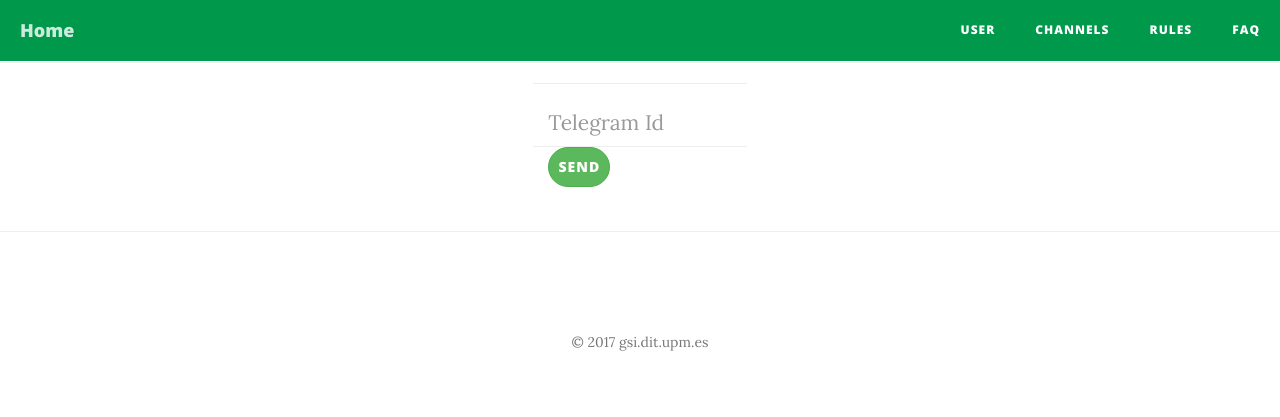
After one commit to carlosmg95/tfg, a PHP site: page /settelegramid.php in a window 1280 px wide. The commit adds this page. Shown: the top 417 px of the page. Run offline with PHP 8.4, Linux system fonts and the light colour scheme.

Commit message:
Set Telegram Id VC

```diff
--- a/www/css/custom.css
+++ b/www/css/custom.css
@@ -11,7 +11,7 @@
     padding: 5%;
 }
 
-.btn-create-channel, .btn-add, .btn-create-rule {
+.btn-create-channel, .btn-add, .btn-create-rule, .btn-telegram-id {
     border-radius: 24px;
     margin-bottom: 5%;
     padding: 5%;
--- /dev/null
+++ b/www/settelegramid.php
@@ -0,0 +1,105 @@
+<?php
+    session_start();
+    use Ewetasker\Manager\RuleManager;
+?>
+
+<!DOCTYPE html>
+<html>
+
+<head>
+    <meta charset="utf-8">
+    <meta name="viewport" content="width=device-width, initial-scale=1">
+    <title>EWETasker</title>
+
+    <!-- favicon -->
+    <link rel="shortcut icon" href="./img/logo.ico" />
+
+    <!-- Bootstrap Core CSS -->
+    <link href="vendor/bootstrap/css/bootstrap.min.css" rel="stylesheet">
+
+    <!-- Theme CSS -->
+    <link href="css/clean-blog.min.css" rel="stylesheet">
+
+    <!-- Custom CSS -->
+    <link rel="stylesheet" href="css/custom.css">
+
+    <!-- Custom Fonts -->
+    <link href="vendor/font-awesome/css/font-awesome.min.css" rel="stylesheet" type="text/css">
+    <link href='https://fonts.googleapis.com/css?family=Lora:400,700,400italic,700italic' rel='stylesheet' type='text/css'>
+    <link href='https://fonts.googleapis.com/css?family=Open+Sans:300italic,400italic,600italic,700italic,800italic,400,300,600,700,800' rel='stylesheet' type='text/css'>
+</head>
+
+<body>
+    <!-- Navigation -->
+    <nav class="navbar navbar-default navbar-custom navbar-fixed-top my-nav">
+        <div class="container-fluid">
+            <!-- Brand and toggle get grouped for better mobile display -->
+            <div class="navbar-header page-scroll">
+                <button type="button" class="navbar-toggle" data-toggle="collapse" data-target="#bs-example-navbar-collapse-1">
+                    <span class="sr-only">Toggle navigation</span>
+                    Menu <i class="fa fa-bars"></i>
+                </button><a class="navbar-brand" href="index.php">Home</a>
+            </div>
+
+            <!-- Collect the nav links, forms, and other content for toggling -->
+            <div class="collapse navbar-collapse" id="bs-example-navbar-collapse-1">
+                <ul class="nav navbar-nav navbar-right">
+                    <li>
+                        <a href="./user.php"><?php if(!isset($_SESSION['user'])) { ?>User<?php } else echo $_SESSION["user"] ?></a>
+                    </li>
+                    <li><a href="./channels.php">Channels</a></li>
+                    <li><a href="./rules.php">Rules</a></li>
+                    <li><a href="">FAQ</a></li>
+                </ul>
+            </div>
+            <!-- /.navbar-collapse -->
+        </div>
+        <!-- /.container -->
+    </nav>
+
+    <hr><hr><hr>
+
+    <!-- Main Content -->
+    <div class="container-fluid">
+        <div class="row">
+            <div class="col-md-2 col-xs-12 col-md-offset-5">
+                <form action="./controllers/setTelegramId.php" method="post">
+                    <!-- Telgram Id -->
+                    <div class="row control-group">
+                        <div class="form-group col-xs-12 floating-label-form-group controls">
+                            <label>Telegram Id:</label>
+                            <input type="text" class="form-control" placeholder="Telegram Id" id="telegram-id" required data-validation-required-message="Please enter the id." name="telegram-id">
+                        </div>
+                    </div>  <!-- field -->
+
+                    <!-- Send button -->
+                    <div class="row">
+                        <div class="form-group col-xs-12">
+                            <button type="submit" class="btn btn-success btn-telegram-id">Send</button>
+                        </div>
+                    </div>
+                </form>
+            </div>
+        </div>
+    </div>
+
+    <hr>
+
+    <!-- Footer -->
+    <footer>
+        <p class="copyright text-muted">&copy; 2017 gsi.dit.upm.es</p>
+    </footer>
+
+    <!-- jQuery -->
+    <script src="vendor/jquery/jquery.min.js"></script>
+
+    <!-- Bootstrap Core JavaScript -->
+    <script src="vendor/bootstrap/js/bootstrap.min.js"></script>
+
+    <!-- Contact Form JavaScript -->
+    <script src="js/jqBootstrapValidation.js"></script>
+
+    <!-- Theme JavaScript -->
+    <script src="js/clean-blog.min.js"></script>
+</body>
+</html>
--- a/www/telegram-bot/set.php
+++ b/www/telegram-bot/set.php
@@ -5,7 +5,7 @@ $loader = require $dir.'/vendor/autoload.php';
 
 $API_KEY = '298993971:AAE5u4Std_5l6aEZDpuVjo-QO3IsszBOiFY';
 $BOT_NAME = 'ewetasker_bot';
-$link = 'https://8cd014e9.ngrok.io/telegram-bot/hook.php';
+$link = 'https://ca059d39.ngrok.io/telegram-bot/hook.php';
 try {
     // create Telegram API object
     $telegram = new Longman\TelegramBot\Telegram($API_KEY, $BOT_NAME);
```
Also changed, not shown: www/controllers/setTelegramId.php (added, +9 -0 lines), www/user.php (+7 -1 lines).
